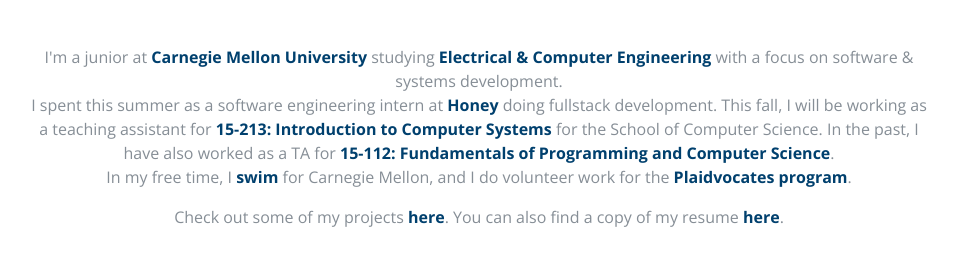
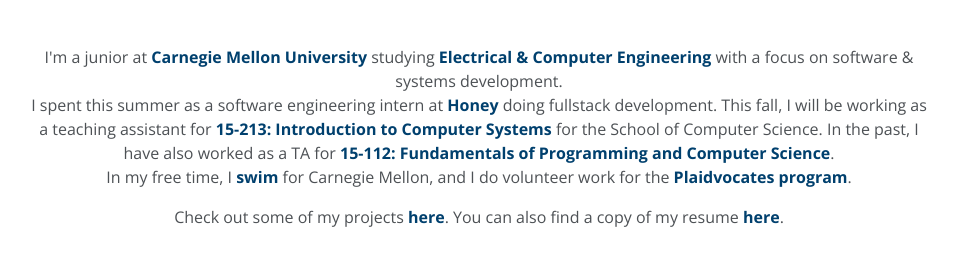
Before and after one commit to eyluo/eyluo.github.io, a website: page index.html in a window 1280 px wide. Shown: the part 464-730 px from the top of the page, without its empty margins (161-1118 px from the left). Drawn offline with nearby package versions, Linux system fonts and the light colour scheme; a web font is replaced by a local one.

Commit message:
literally just made the font darker so it's easier to read

```diff
--- a/css/resume.css
+++ b/css/resume.css
@@ -6,7 +6,7 @@
 body {
   font-family: 'Open Sans', serif;
   padding-top: 54px;
-  color: #868e96;
+  color: #4d5155;
 }
 
 body {
```
